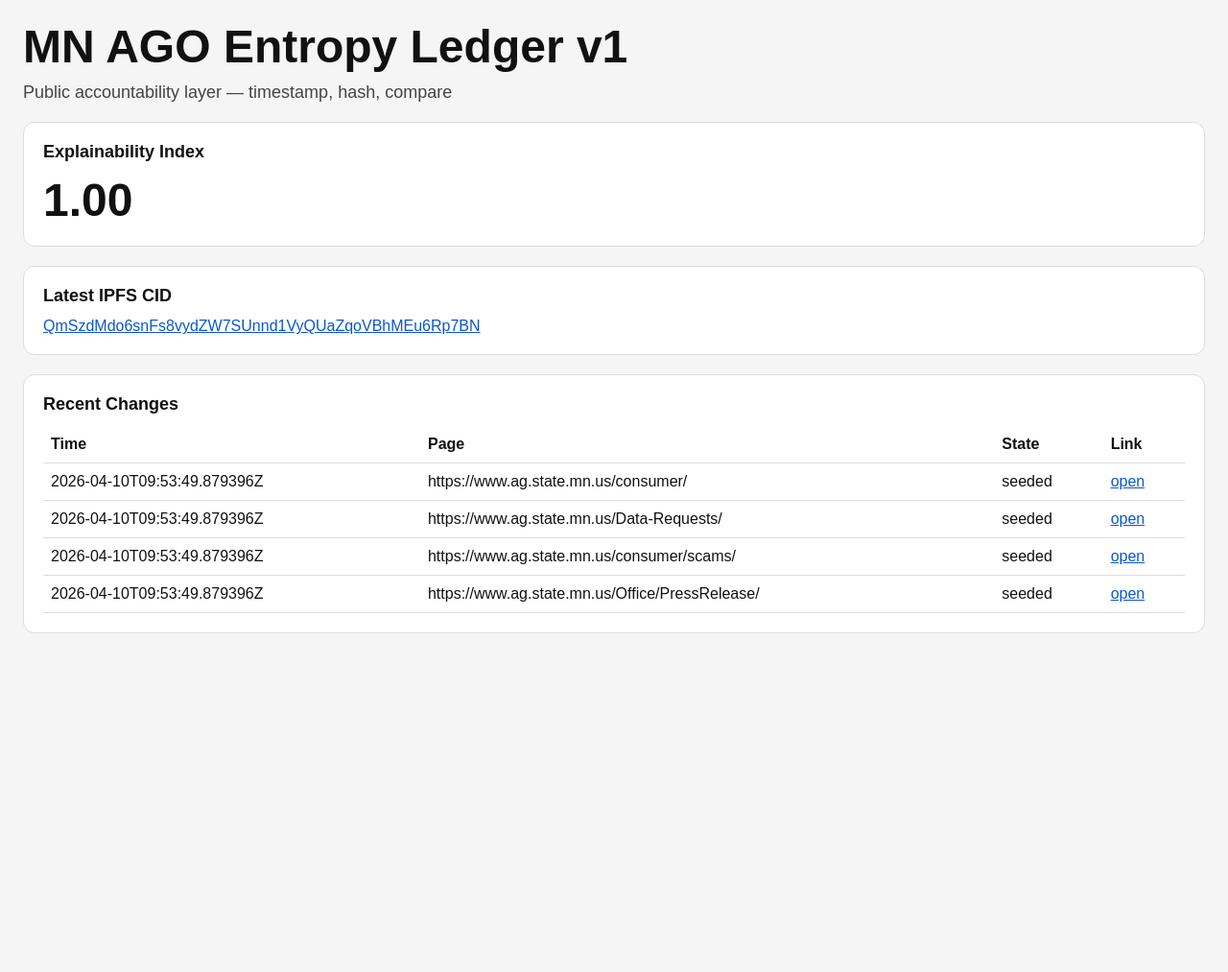
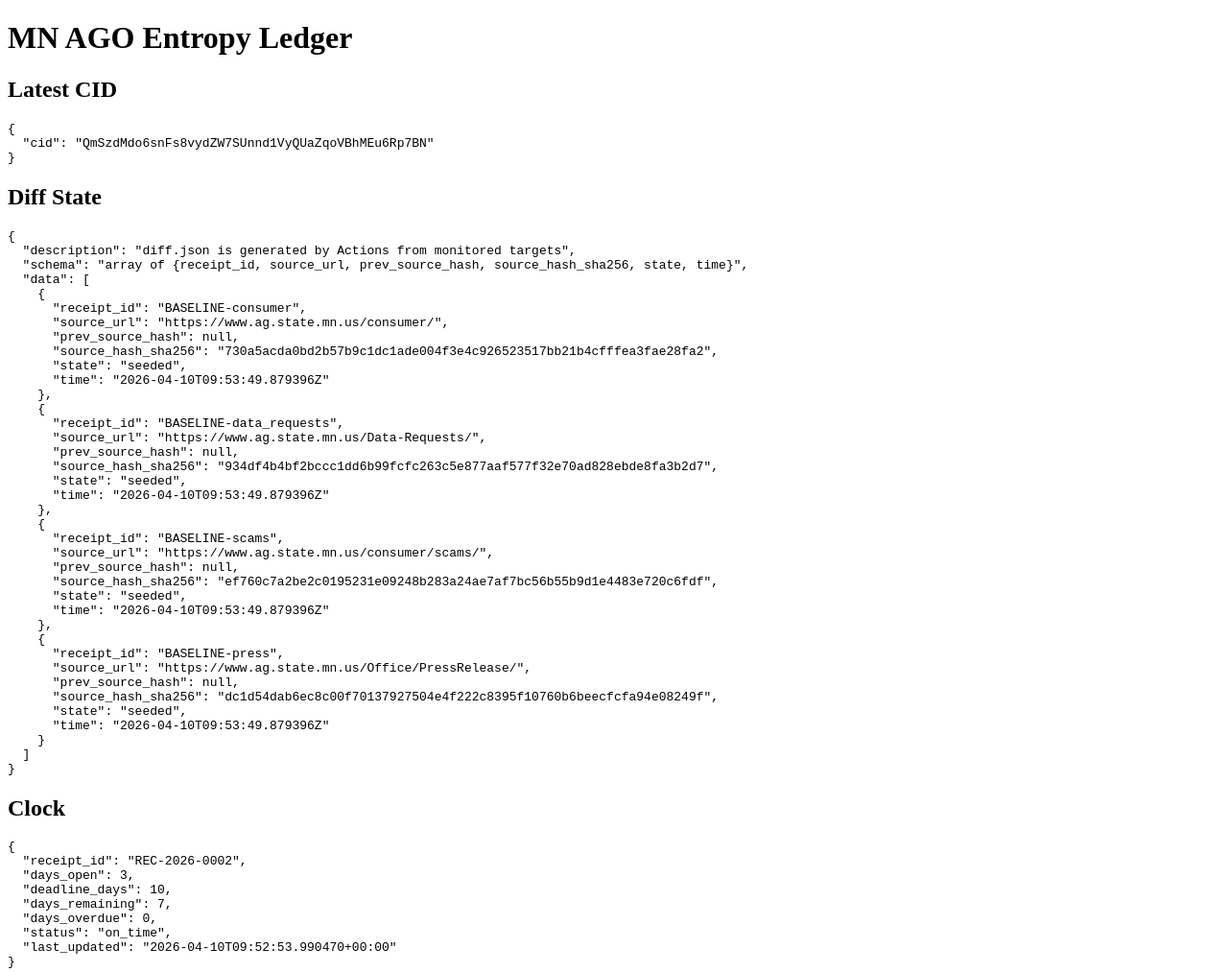
Before and after one commit to jsonwisdom/mn-ago-entropy-ledger, a plain HTML site: page index.html in a window 1280 px wide. Shown: the whole page at 96% size. Before the commit the page ends 800 px from the top, so only its background shows below. Drawn offline with Linux system fonts and the light colour scheme.

Commit message:
Update index.html

```diff
--- a/index.html
+++ b/index.html
@@ -1,138 +1,46 @@
 <!DOCTYPE html>
-<html lang="en">
+<html>
 <head>
-  <meta charset="UTF-8" />
-  <meta name="viewport" content="width=device-width, initial-scale=1.0" />
+  <meta charset="UTF-8">
   <title>MN AGO Entropy Ledger</title>
-  <style>
-    body {
-      font-family: Arial, sans-serif;
-      margin: 0;
-      padding: 24px;
-      background: #f5f5f5;
-      color: #111;
-    }
-    h1 {
-      margin: 0 0 12px 0;
-      font-size: 48px;
-      line-height: 1.05;
-    }
-    p {
-      margin: 0 0 20px 0;
-      font-size: 18px;
-      color: #444;
-    }
-    .card {
-      background: white;
-      border: 1px solid #ddd;
-      border-radius: 12px;
-      padding: 20px;
-      margin: 20px 0;
-    }
-    .label {
-      font-size: 18px;
-      font-weight: 700;
-      margin-bottom: 12px;
-    }
-    .big {
-      font-size: 48px;
-      font-weight: 700;
-    }
-    table {
-      width: 100%;
-      border-collapse: collapse;
-      font-size: 16px;
-    }
-    th, td {
-      padding: 10px 8px;
-      border-bottom: 1px solid #ddd;
-      text-align: left;
-      vertical-align: top;
-    }
-    a {
-      color: #0b57d0;
-      word-break: break-all;
-    }
-    .muted {
-      color: #666;
-    }
-    .error {
-      color: #b00020;
-      font-weight: 700;
-    }
-  </style>
 </head>
 <body>
-  <h1>MN AGO Entropy Ledger v1</h1>
-  <p>Public accountability layer — timestamp, hash, compare</p>
+  <h1>MN AGO Entropy Ledger</h1>
 
-  <div class="card">
-    <div class="label">Explainability Index</div>
-    <div id="score" class="big">0.00</div>
-  </div>
+  <h2>Latest CID</h2>
+  <pre id="cid">loading...</pre>
 
-  <div class="card">
-    <div class="label">Latest IPFS CID</div>
-    <div id="cid" class="muted">Loading...</div>
-  </div>
+  <h2>Diff State</h2>
+  <pre id="diff">loading...</pre>
 
-  <div class="card">
-    <div class="label">Recent Changes</div>
-    <table>
-      <thead>
-        <tr>
-          <th>Time</th>
-          <th>Page</th>
-          <th>State</th>
-          <th>Link</th>
-        </tr>
-      </thead>
-      <tbody id="rows"></tbody>
-    </table>
-  </div>
+  <h2>Clock</h2>
+  <pre id="clock">loading...</pre>
 
   <script>
-    async function loadSite() {
-      const scoreEl = document.getElementById("score");
-      const cidEl = document.getElementById("cid");
-      const rowsEl = document.getElementById("rows");
+    async function load() {
+      try {
+        const cid = await fetch("./latest.json").then(r => r.json());
+        document.getElementById("cid").textContent = JSON.stringify(cid, null, 2);
+      } catch (e) {
+        document.getElementById("cid").textContent = "error loading CID";
+      }
 
       try {
-        const diffRes = await fetch("./diff.json", { cache: "no-store" });
-        const diffObj = await diffRes.json();
-        const rows = Array.isArray(diffObj.data) ? diffObj.data : [];
+        const diff = await fetch("./diff.json").then(r => r.json());
+        document.getElementById("diff").textContent = JSON.stringify(diff, null, 2);
+      } catch (e) {
+        document.getElementById("diff").textContent = "error loading diff";
+      }
 
-        scoreEl.textContent = (rows.length / 4).toFixed(2);
-
-        rowsEl.innerHTML = "";
-        for (const row of rows) {
-          const tr = document.createElement("tr");
-          tr.innerHTML = `
-            <td>${row.time || ""}</td>
-            <td>${row.source_url || ""}</td>
-            <td>${row.state || ""}</td>
-            <td><a href="${row.source_url || "#"}" target="_blank">open</a></td>
-          `;
-          rowsEl.appendChild(tr);
-        }
-
-        const latestRes = await fetch("./latest.json", { cache: "no-store" });
-        const latestObj = await latestRes.json();
-        const cid = latestObj.cid || "";
-
-        if (cid) {
-          cidEl.innerHTML = `<a href="https://ipfs.io/ipfs/${cid}" target="_blank">${cid}</a>`;
-        } else {
-          cidEl.textContent = "No CID found";
-        }
-      } catch (err) {
-        scoreEl.textContent = "0.00";
-        cidEl.innerHTML = `<span class="error">Failed to load site data</span>`;
-        rowsEl.innerHTML = "";
+      try {
+        const clock = await fetch("./clock.json").then(r => r.json());
+        document.getElementById("clock").textContent = JSON.stringify(clock, null, 2);
+      } catch (e) {
+        document.getElementById("clock").textContent = "error loading clock";
       }
     }
 
-    loadSite();
+    load();
   </script>
 </body>
 </html>
```
